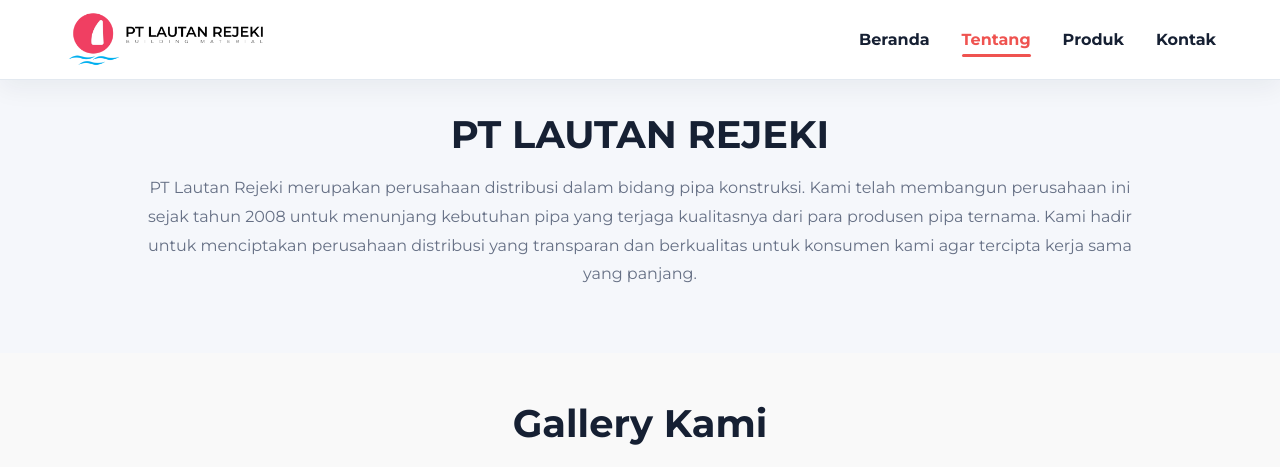
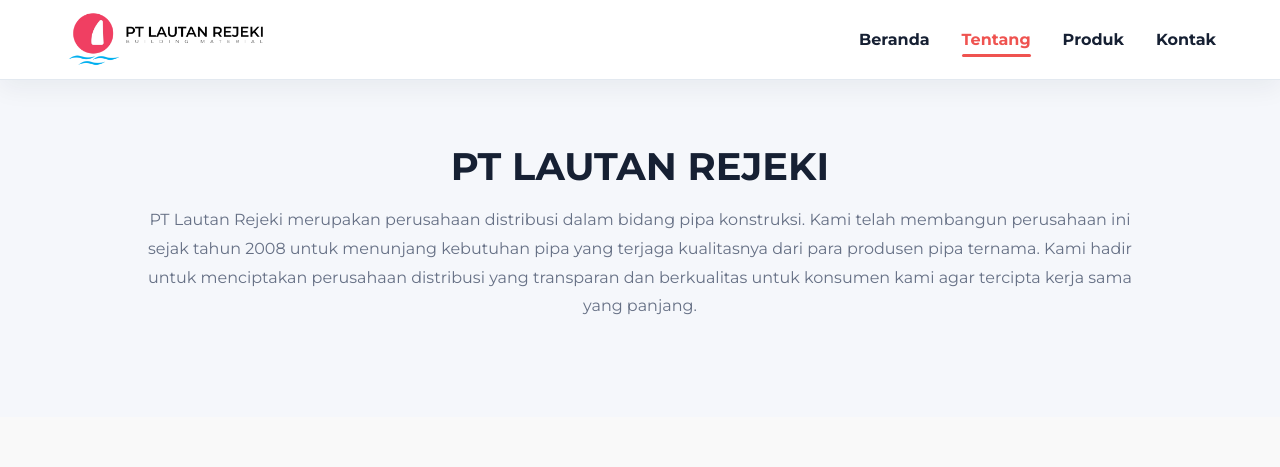
Before and after one commit to SalmaMuntazShaumi/LautanRejekiCompanyProfile, a Next.js app: page /About in a window 1280 px wide. Shown: the top 467 px of the page. Built offline with nearby package versions, Linux system fonts and the light colour scheme.

Commit message:
[SM] update ui

```diff
--- a/app/About/page.tsx
+++ b/app/About/page.tsx
@@ -25,7 +25,7 @@
     <main style={{ fontFamily: 'Montserrat, sans-serif' }}>
 
       {/* ================= PROFIL ================= */}
-      <section style={{ padding: '2rem 10%', textAlign: 'center' }}>
+      <section style={{ padding: '4rem 10%', textAlign: 'center' }}>
         <Reveal>
           <h2 className="section-title">PT LAUTAN REJEKI</h2>
           <p className="section-desc">
--- a/constants/index.ts
+++ b/constants/index.ts
@@ -1,3 +1,7 @@
+import { desc } from "framer-motion/client";
+import { Award, Handshake, Scale, Lightbulb, ShieldCheck, LucideIcon } from "lucide-react";
+import { title } from "process";
+
 export const CATEGORIES = [
   { name: 'Pipa Rucika', img: '/images/product_category/cat_rucika.png', slug: 'pipa-rucika' },
   { name: 'Pipa Shuanglin', img: '/images/product_category/cat_shuanglin.png', slug: 'pipa-shuanglin' },
@@ -337,7 +341,6 @@
   "/images/gallery/11.JPG",
   "/images/gallery/12.JPG",
   "/images/gallery/13.JPG",
-
 ];
 
 export const NEWS = [
```
